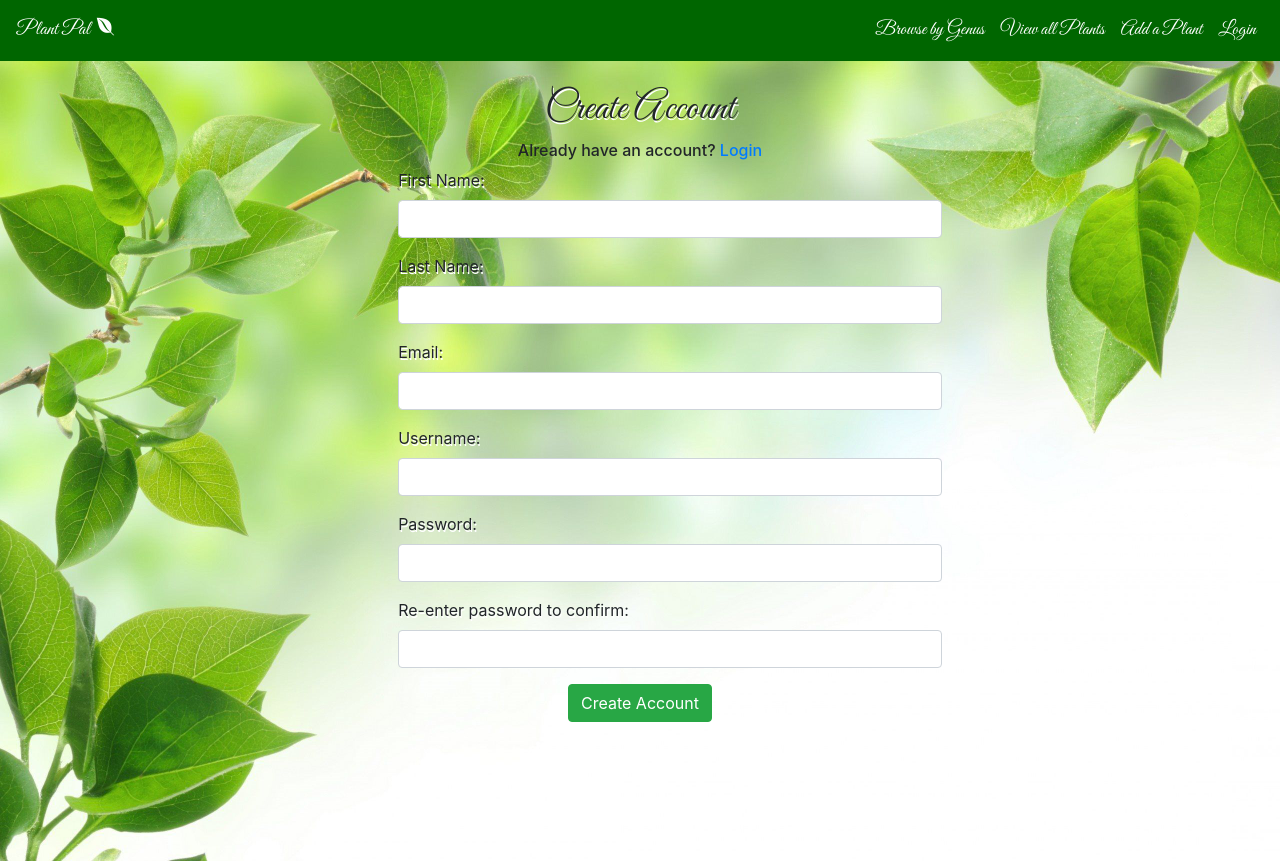
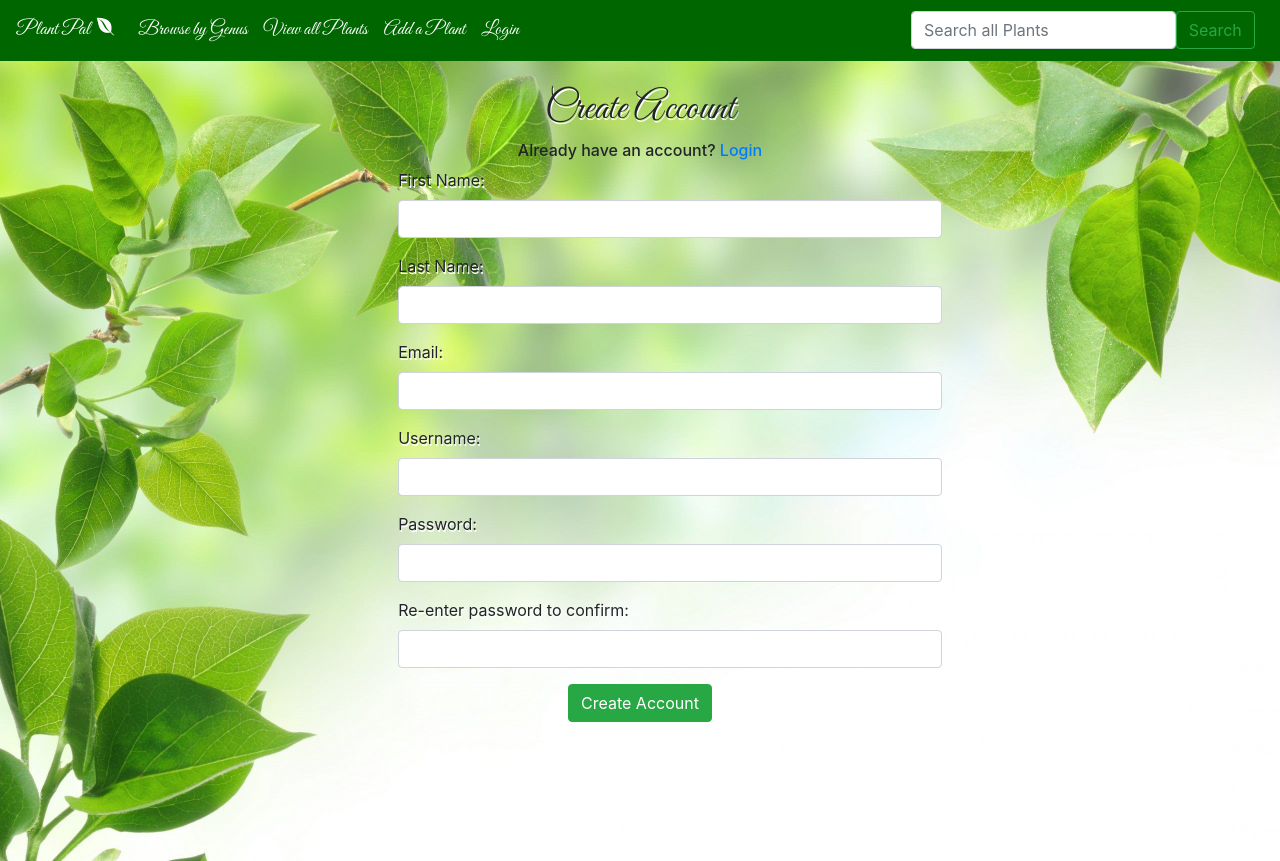
Before and after one commit to SianJade/PlantPal, a Flask app: page /user/new in a window 1280 px wide. Run offline with Flask 2, Linux system fonts and the light colour scheme; some libraries are stand-ins or nearby versions.

Commit message:
Add search input to navbar

```diff
--- a/templates/base.html
+++ b/templates/base.html
@@ -18,8 +18,8 @@
         <button class="navbar-toggler" type="button" data-toggle="collapse" data-target="#navbar1">
             <span class="navbar-toggler-icon"></span>
         </button>
-        <div class="collapse navbar-collapse justify-content-between" id="navbar1">
-            <ul class="navbar-nav ml-auto">
+        <div class="collapse navbar-collapse" id="navbar1">
+            <ul class="navbar-nav mr-auto">
                 <li class="nav-item">
                     <a class="nav-link" href="{{url_for('genera')}}">Browse by Genus</a>
                 </li>
@@ -48,6 +48,10 @@
                 </li>
                 {% endif %}
             </ul>
+            <form class="form-inline nav-search" action="{{ url_for('get_search') }}" method="post">
+              <input class="form-control" type="search" id="q" name="search_text" placeholder="Search all Plants">
+              <button class="btn btn-outline-success" type="submit">Search</button>
+            </form>
         </div>
     </nav>
     {% block content %}
```
